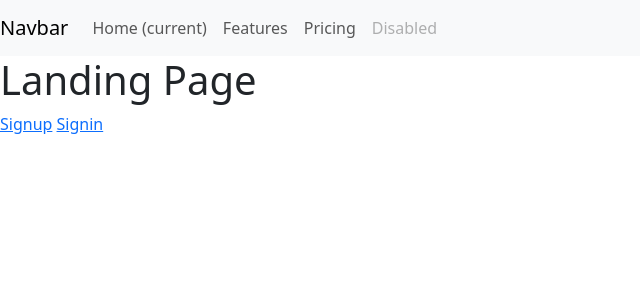
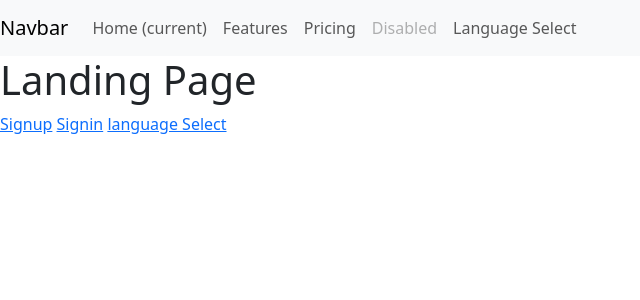
Before and after one commit to GBS-SpecialtyCoffee-Projects/RBF_platform, a Django app: page / in a window 1280 px wide. Shown: the top 300 px of the page, without its empty margins (0-640 px from the left). Run offline with Django 4.2, Linux system fonts and the light colour scheme; some libraries are stand-ins or nearby versions.

Commit message:
Added language select

```diff
--- a/base/templates/base/landing_page.html
+++ b/base/templates/base/landing_page.html
@@ -4,4 +4,5 @@
     <h1>Landing Page</h1>
     <a href="{% url 'signup' %}">Signup</a>
     <a href="{% url 'signin' %}">Signin</a>
+    <a href="{% url 'language_select' %}">language Select</a>
 {% endblock %}
--- a/base/templates/base/navbar.html
+++ b/base/templates/base/navbar.html
@@ -17,6 +17,9 @@
         <li class="nav-item">
           <a class="nav-link disabled" href="#">Disabled</a>
         </li>
+        <li class="nav-item">
+          <a class="nav-link" href="{% url 'language_select' %}">Language Select</a>
+        </li>
       </ul>
     </div>
 </nav>
--- a/base/urls.py
+++ b/base/urls.py
@@ -16,5 +16,6 @@ urlpatterns = [
     path('signin/', account.signin_view, name='signin'),
     path('signout/', account.signout_view, name='signout'),
     path('reset_password/', account.password_reset_view, name='reset_password'),
+    path('language_select/', account.language_select, name='language_select')
     #    path('signout/', account.signout_view, name='signout'),
 ]
--- a/base/views/account.py
+++ b/base/views/account.py
@@ -9,6 +9,9 @@ from django.contrib.auth import get_user_model
 
 def landing_page(request):
     return render(request, 'base/landing_page.html')
+
+def language_select(request):
+    return render(request, 'base/language_select.html')
 
 
 
--- a/base/views/farmer.py
+++ b/base/views/farmer.py
@@ -17,3 +17,6 @@ def upload_photo(request):
 
 def upload_success(request):
     return render(request, 'base/upload_success.html')
+
+def language_select(request):
+    return render(request, 'base/language_select.html')
--- a/base/views/roaster.py
+++ b/base/views/roaster.py
@@ -30,3 +30,6 @@ def add_roaster_photo(request):
 
 def add_roaster_photo_success(request):
     return render(request, 'base/add_roaster_photo_success.html')
+
+def language_select(request):
+    return render(request, 'base/language_select.html')
--- a/rbf_platform/settings.py
+++ b/rbf_platform/settings.py
@@ -84,7 +84,7 @@ DATABASES = {
         "ENGINE": "django.db.backends.mysql",
         "NAME": "rbf_platform",
         "USER": "root",
-        "PASSWORD": "yourpassword",
+        "PASSWORD": "rbf_dev36",
         "HOST": "127.0.0.1",
         "PORT": "3306",
     }
```
Also changed, not shown: base/templates/base/language_select.html (added, +12 -0 lines).
